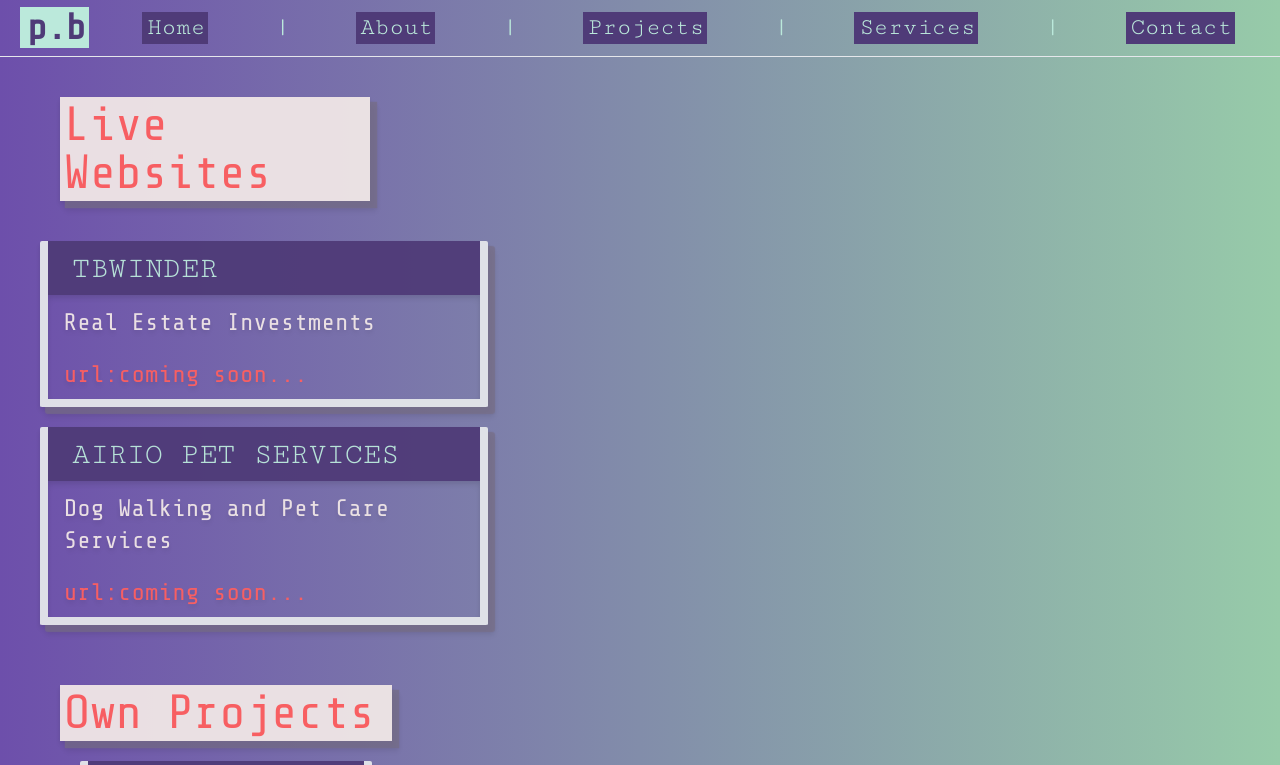
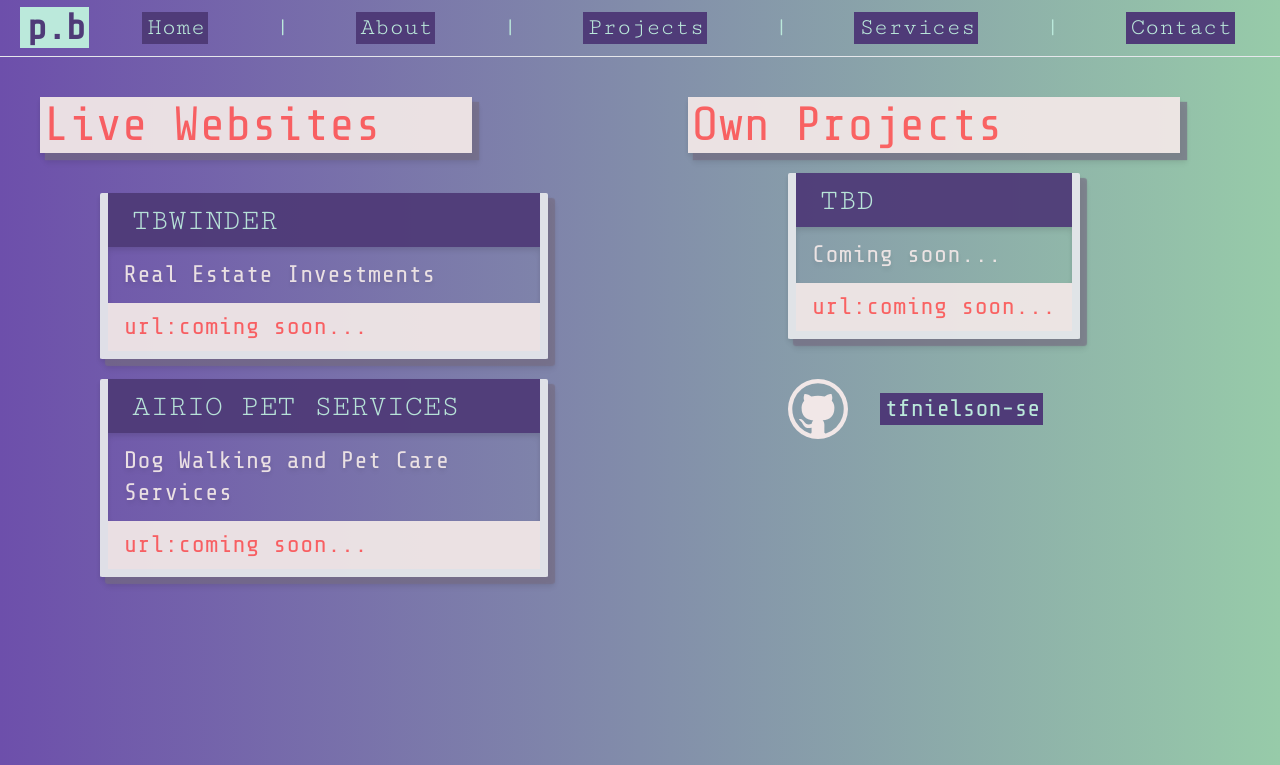
Before and after one commit to tfnielson-se/point-break, a Next.js app: page /projects in a window 1280 px wide. Shown: the top 765 px of the page. Built offline with nearby package versions, Linux system fonts and the light colour scheme.

Commit message:
redeploy commit

```diff
--- a/pages/components/ProjectCard.js
+++ b/pages/components/ProjectCard.js
@@ -18,11 +18,11 @@ const ProjectCard = ({ title, url, body }) => {
 						{title}
 					</strong>
 				</h1>
-				<p className="font-third-colo mt-1 text-2xl tracking-wide px-4 py-2">
+				<p className="font-third-colo my-1 text-2xl tracking-wide px-4 py-2">
 					{body}
 				</p>
-                <p className="font-third-color mt-1 text-2xl tracking-wide px-4 py-2">
-					url:{url ? url : 'coming soon...'}
+				<p className="font-third-color first-color text-2xl tracking-wide px-4 py-2">
+					url:{url ? url : "coming soon..."}
 				</p>
 			</div>
 
--- a/pages/projects/index.js
+++ b/pages/projects/index.js
@@ -25,34 +25,39 @@ const Projects = () => {
 				exit={{ opacity: 0, y: 15 }}
 				transition={{ delay: 0.25 }}
 			>
-                <section className="m-5">
-                 <div className="m-5 lg:m-10 lg:w-1/4">
+				<section className="flex flex-wrap">
+					<section>
+						<div className="m-5 lg:m-10 lg:w-2/3">
 							<p
 								className={`first-color font-third-color text-5xl p-1 bring-up`}
 							>
 								Live Websites
 							</p>
 						</div>
-					<div className="my-5">
+						<div className="lg:px-20">
 							{items.map((item) => (
-							<ProjectCard key={item.title} title={item.title} body={item.body} />
+								<ProjectCard
+									key={item.title}
+									title={item.title}
+									body={item.body}
+								/>
 							))}
 						</div>
-				<div className="flex flex-wrap">
-					<div className="m-5 lg:m-10">
+					</section>
+					<section>
+							<div className="flex flex-col m-5 lg:m-10">
+                                <div className="">
 								<p
 									className={`first-color font-third-color text-5xl p-1 bring-up`}
 								>
 									Own Projects
 								</p>
+                                </div>
+								<div className="lg:px-20">
 									<ProjectCard
 										title={"TBD"}
 										body={"Coming soon..."}
 									/>
-						{/* <ProjectCard
-							title={""}
-							body={""}
-						/> */}
 									<div className="flex jusitfy-center font-first-color">
 										<VscGithub className="text-6xl m-5" />
 										{/* <span className="text-2xl">developer: </span> */}
@@ -67,6 +72,7 @@ const Projects = () => {
 							</div>
 						</div>
 					</section>
+				</section>
 			</motion.div>
 		</AnimatePresence>
 	);
--- a/pages/services/index.js
+++ b/pages/services/index.js
@@ -10,7 +10,7 @@ const Services = () => {
 				exit={{ opacity: 0, y: 15 }}
 				transition={{ delay: 0.25 }}
 			>
-				<section className="m-5">
+				<section className="">
 					<div className="m-5 lg:m-10 lg:w-1/4">
 						<p
 							className={`first-color font-third-color text-5xl p-1 bring-up`}
@@ -34,7 +34,7 @@ const Services = () => {
 							}
 						/>
 					</div>
-					<div className="flex flex-wrap justify-center font-fifth-color lg:m-5 text-5xl lg:text-6xl shadow-xl border-y-8 lg:border-8">
+					<div className="flex flex-wrap justify-center font-fifth-color lg:m-5 text-5xl lg:text-6xl shadow-xl border-y-8 lg:border-8 ">
 						<img
 							src="/servers2.jpg"
 							className="object-cover lg:h-96 w-full"
```
Lines whose indentation alone changed are shown as unchanged.
